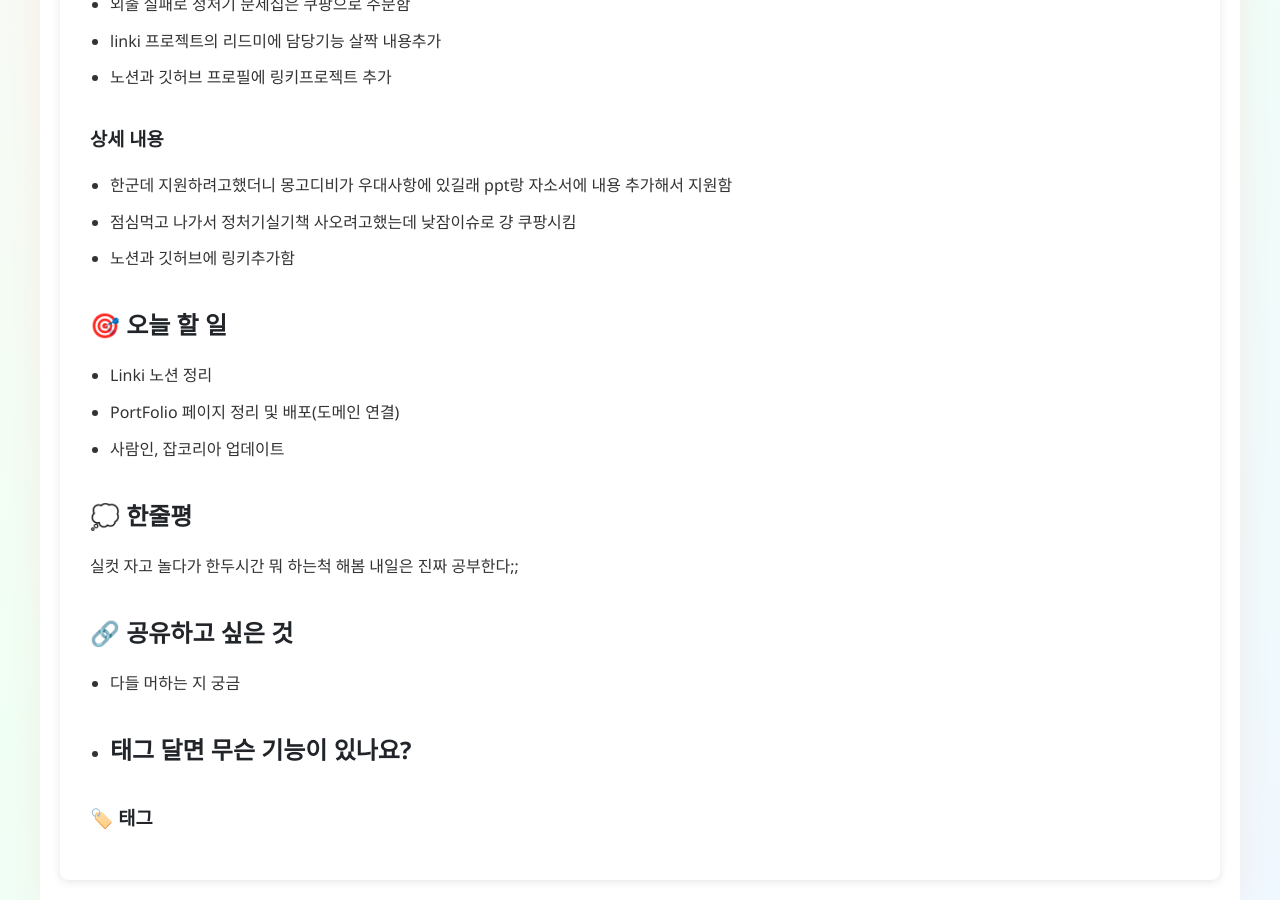
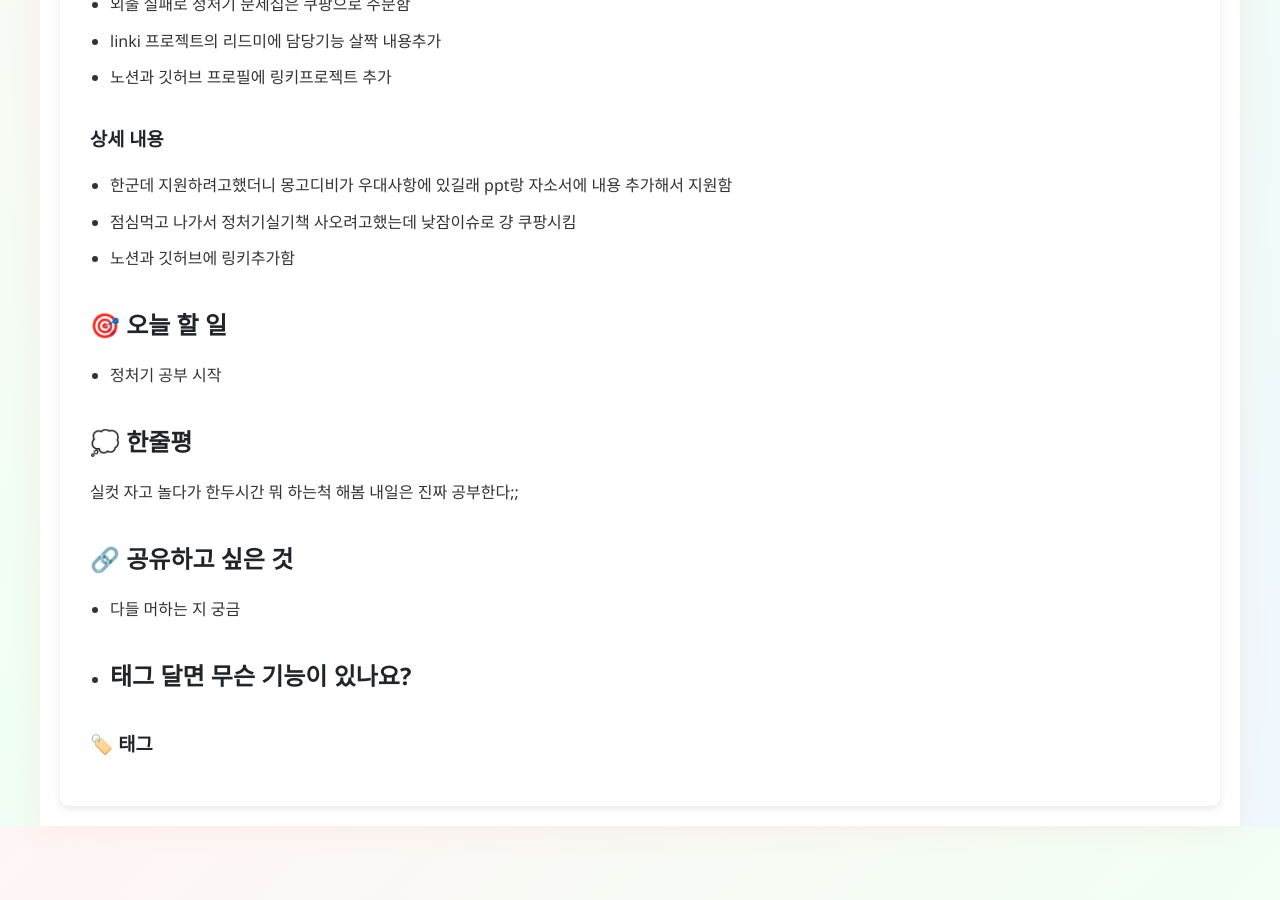
Before and after one commit to ssg6-dailylog/scrum, a Jekyll site: the page built from _posts/2025-07-11-고윤아-DailyScrum.md, in a window 1280 px wide and 900 px high, scrolled down 714 px. Built offline with Jekyll 4.4.1, drawn with Linux system fonts in a browser that asks for light colours.

Commit message:
Update 2025-07-11-고윤아-DailyScrum.md

```diff
--- a/_posts/2025-07-11-고윤아-DailyScrum.md
+++ b/_posts/2025-07-11-고윤아-DailyScrum.md
@@ -23,9 +23,8 @@ categories: [scrum]
 
 ## 🎯 오늘 할 일
 
-- Linki 노션 정리
-- PortFolio 페이지 정리 및 배포(도메인 연결)
-- 사람인, 잡코리아 업데이트
+- 정처기 공부 시작
+
 
 ## 💭 한줄평
 
```
